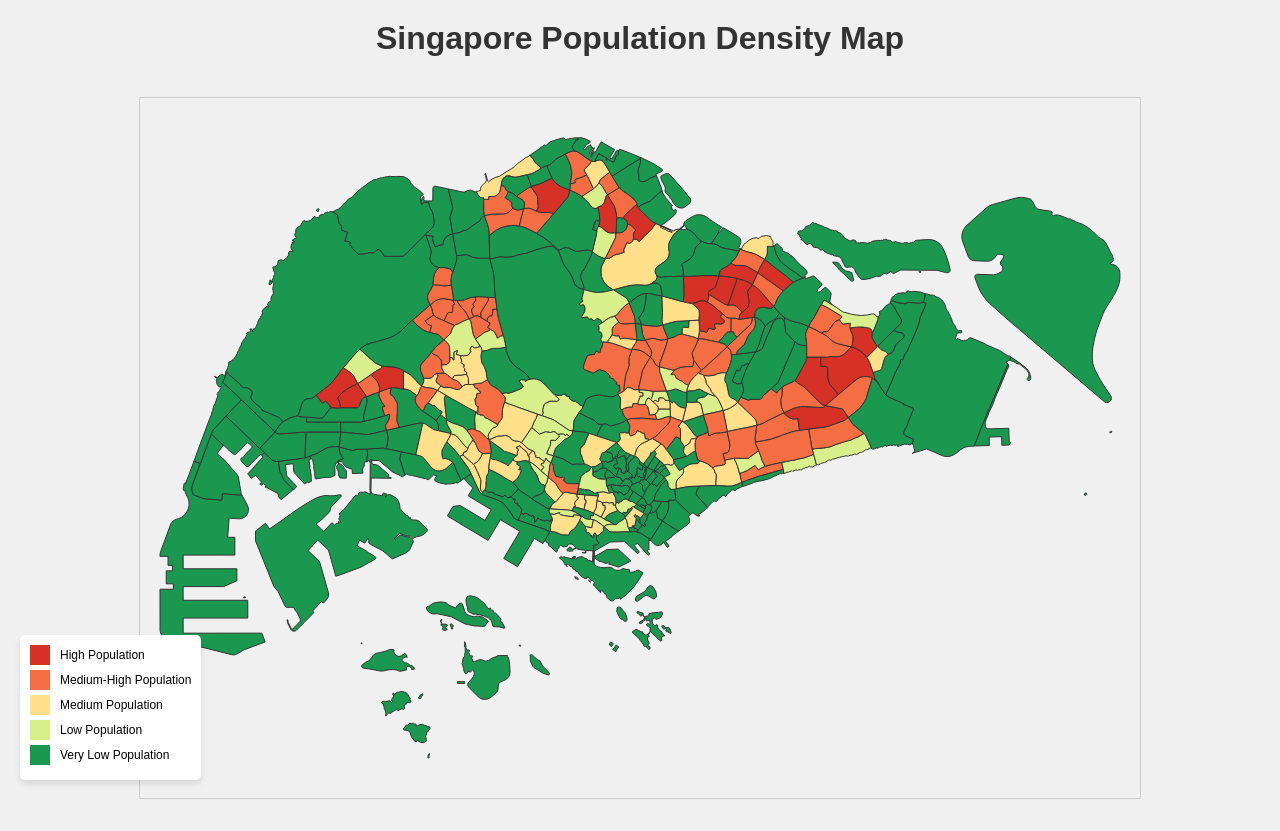
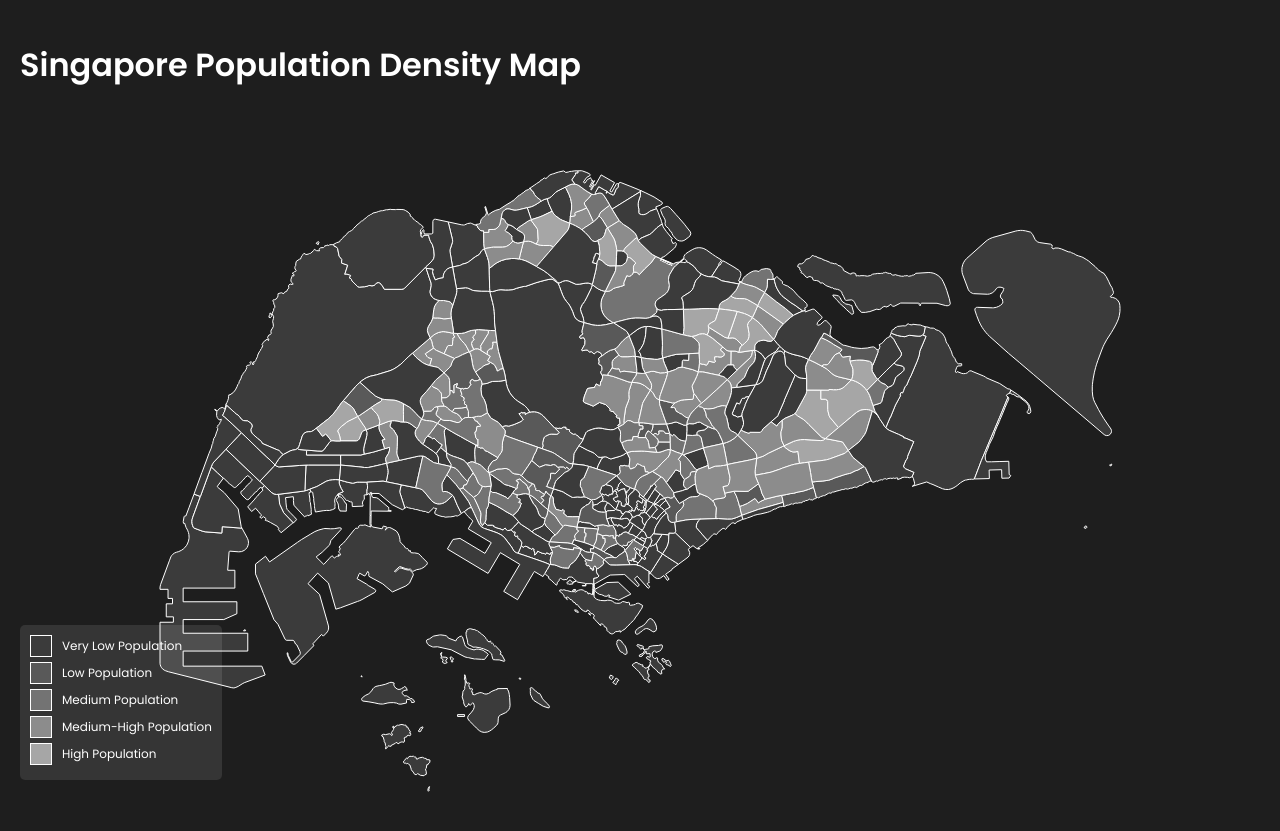
Before and after one commit to Swetha-Anand/HCDIV-4, a plain HTML site: page index.html in a window 1280 px wide. Drawn offline with nearby package versions, Linux system fonts and the light colour scheme.

Commit message:
Update index.html

```diff
--- a/index.html
+++ b/index.html
@@ -5,36 +5,35 @@
   <meta name="viewport" content="width=device-width, initial-scale=1.0">
   <title>Singapore Population Density Map</title>
   <style>
+    @import url('https://fonts.googleapis.com/css2?family=Poppins:wght@300;400;600&display=swap');
+
     body {
-      font-family: Arial, sans-serif;
+      font-family: 'Poppins', sans-serif;
       margin: 0;
       padding: 0;
-      background-color: #f0f0f0;
+      background-color: #1e1e1e;
     }
 
     h1 {
-      text-align: center;
-      margin: 20px 0;
-      color: #333;
-    }
-
-    #map-container {
-      display: flex;
-      justify-content: center;
-      align-items: center;
+      text-align: left;
       padding: 20px;
+      color: #fff;
+      font-size: 2em;
     }
 
     svg {
-      border: 1px solid #ccc;
+      display: block;
+      margin: auto;
     }
 
     #info {
       position: absolute;
-      background-color: white;
-      padding: 10px;
-      border-radius: 5px;
-      box-shadow: 0px 4px 6px rgba(0, 0, 0, 0.1);
+      background-color: rgba(0, 0, 0, 0.8);
+      color: #fff;
+      padding: 8px;
+      border-radius: 4px;
+      font-size: 12px;
+      font-weight: 300;
       display: none;
     }
 
@@ -42,11 +41,11 @@
       position: absolute;
       bottom: 20px;
       left: 20px;
-      background: white;
+      background: rgba(255, 255, 255, 0.1);
       padding: 10px;
       border-radius: 5px;
-      box-shadow: 0px 4px 6px rgba(0, 0, 0, 0.1);
       font-size: 12px;
+      color: #fff;
     }
 
     .legend-item {
@@ -59,6 +58,7 @@
       width: 20px;
       height: 20px;
       margin-right: 10px;
+      border: 1px solid #fff;
     }
   </style>
 </head>
@@ -66,17 +66,15 @@
 
 <h1>Singapore Population Density Map</h1>
 
-<div id="map-container">
-  <svg width="1000" height="700" viewBox="0 0 1000 700"></svg>
-</div>
+<svg width="1000" height="700" viewBox="0 0 1000 700"></svg>
 
 <div id="info"></div>
 <div id="legend">
-  <div class="legend-item"><div class="legend-color" style="background-color: #d73027;"></div>High Population</div>
-  <div class="legend-item"><div class="legend-color" style="background-color: #f46d43;"></div>Medium-High Population</div>
-  <div class="legend-item"><div class="legend-color" style="background-color: #fee08b;"></div>Medium Population</div>
-  <div class="legend-item"><div class="legend-color" style="background-color: #d9ef8b;"></div>Low Population</div>
-  <div class="legend-item"><div class="legend-color" style="background-color: #1a9850;"></div>Very Low Population</div>
+  <div class="legend-item"><div class="legend-color" style="background-color: #3b3b3b;"></div>Very Low Population</div>
+  <div class="legend-item"><div class="legend-color" style="background-color: #595959;"></div>Low Population</div>
+  <div class="legend-item"><div class="legend-color" style="background-color: #737373;"></div>Medium Population</div>
+  <div class="legend-item"><div class="legend-color" style="background-color: #8c8c8c;"></div>Medium-High Population</div>
+  <div class="legend-item"><div class="legend-color" style="background-color: #a6a6a6;"></div>High Population</div>
 </div>
 
 <script src="https://d3js.org/d3.v7.min.js"></script>
@@ -85,7 +83,7 @@
 
   const colorScale = d3.scaleThreshold()
     .domain([5000, 10000, 20000, 50000])
-    .range(["#1a9850", "#d9ef8b", "#fee08b", "#f46d43", "#d73027"]);
+    .range(["#3b3b3b", "#595959", "#737373", "#8c8c8c", "#a6a6a6"]);
 
   const svg = d3.select("svg")
     .attr("viewBox", `0 0 ${width} ${height}`);
@@ -110,7 +108,7 @@
       .enter()
       .append("path")
       .attr("d", path)
-      .attr("stroke", "#333")
+      .attr("stroke", "#fff")
       .attr("fill", d => colorScale(d.properties.population))
       .on("mouseover", (event, d) => {
         d3.select("#info")
```
